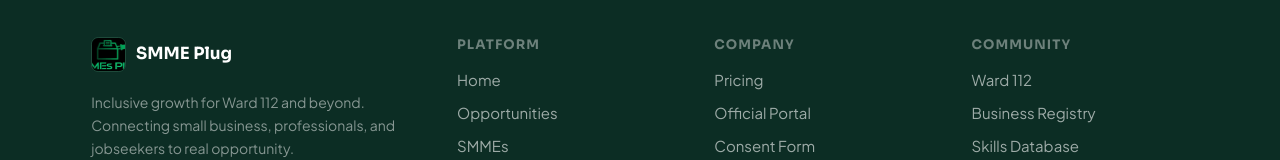
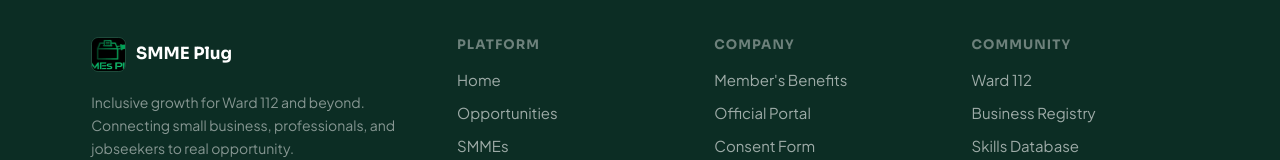
Before and after one commit to tmotseo/SMME-Plug, a Vue app: page / in a window 1280 px wide. Shown: the part 3343-3503 px from the top of the page. Built offline with nearby package versions, Linux system fonts and the light colour scheme; no server answers; the database is empty.

Commit message:
updated footer item

```diff
--- a/src/components/SiteFooter.vue
+++ b/src/components/SiteFooter.vue
@@ -39,7 +39,7 @@
         <div class="footer-col">
           <h4>Company</h4>
           <ul>
-            <li><router-link to="/pricing">Pricing</router-link></li>
+            <li><router-link to="/pricing">Member's Benefits</router-link></li>
             <li><a href="https://smmesplug.co.za/" target="_blank" rel="noreferrer">Official Portal</a></li>
             <li><a href="https://smmesplug.co.za/" target="_blank" rel="noreferrer">Consent Form</a></li>
             <li><router-link to="/admin">Admin</router-link></li>
```
